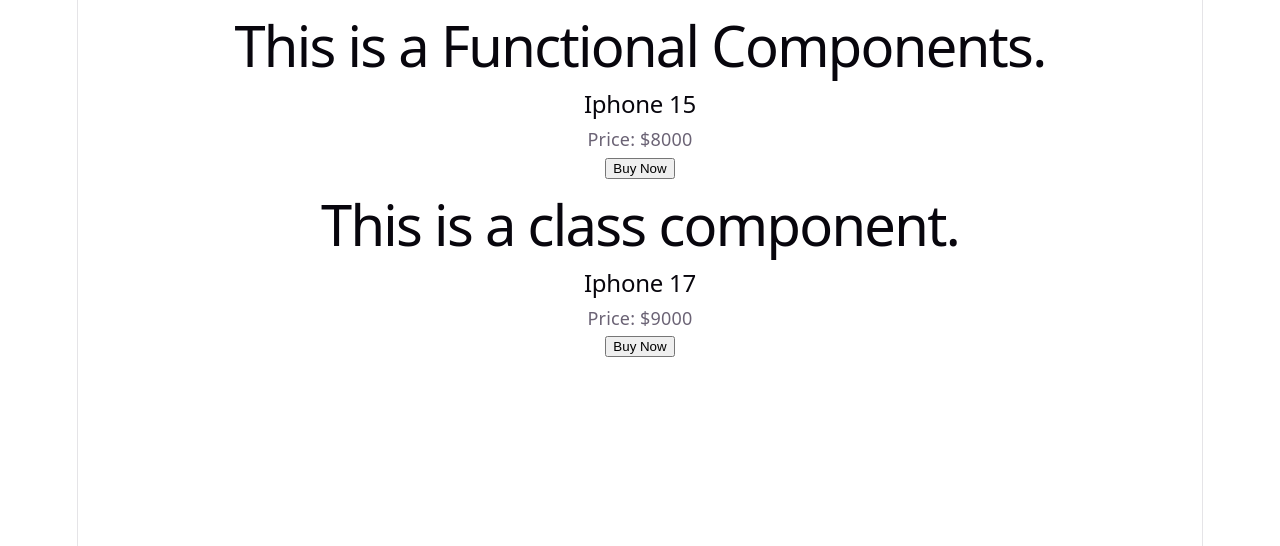
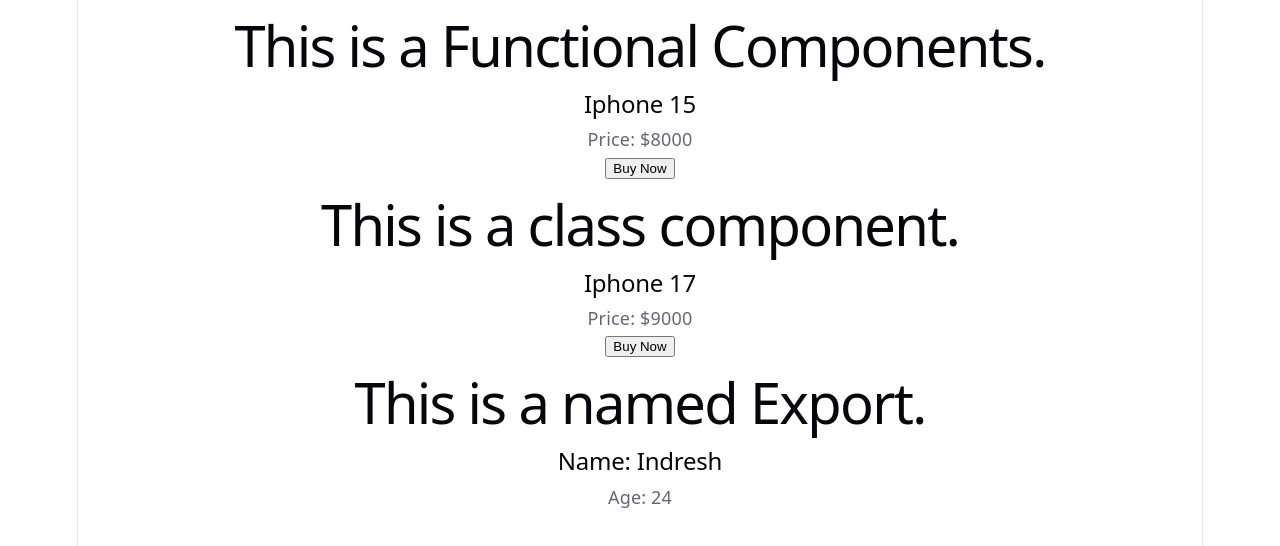
Before and after one commit to indresh-dev-codes/React-journey, a React (Vite) app in the folder Day2/: page / in a window 1280 px wide. Shown: the top 546 px of the page. Built offline with nearby package versions, Linux system fonts and the light colour scheme.

Commit message:
After adding the Named Exports

```diff
--- a/Day2/src/App.jsx
+++ b/Day2/src/App.jsx
@@ -7,6 +7,7 @@
 import ProductCard from "./components/ProductCard";
 import Hello from "./components/Hello";
 import Product from "./components/Product";
+import { Header ,name, age } from "./components/Utils";
 
 function App() {
   return (
@@ -17,6 +18,11 @@
         <Hello />
         <Product/>
       </div>
+      <div>
+        <h1>{Header}</h1>
+        <h2>Name: {name}</h2>
+        <p>Age: {age}</p>
+      </div>
     </div>
   );
 }
--- /dev/null
+++ b/Day2/src/components/Utils.jsx
@@ -0,0 +1,3 @@
+export const Header = "This is a named Export."
+export const name = "Indresh";
+export const age = 24;
```
